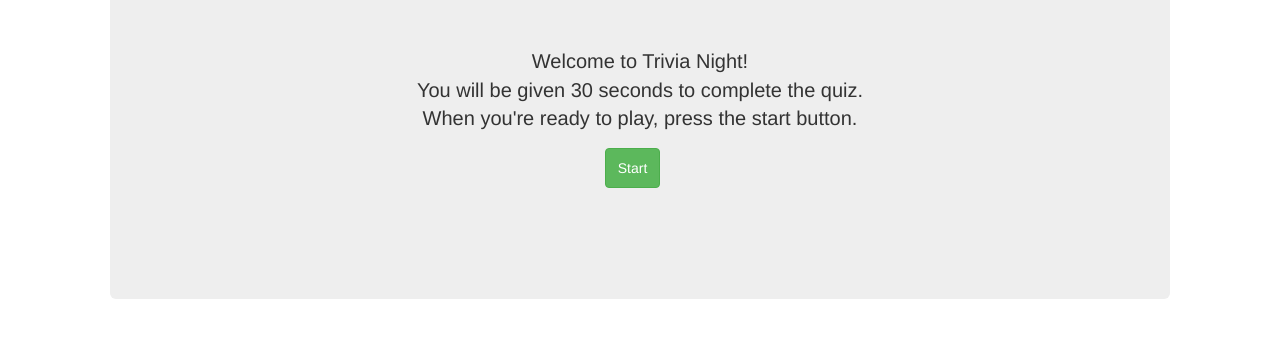
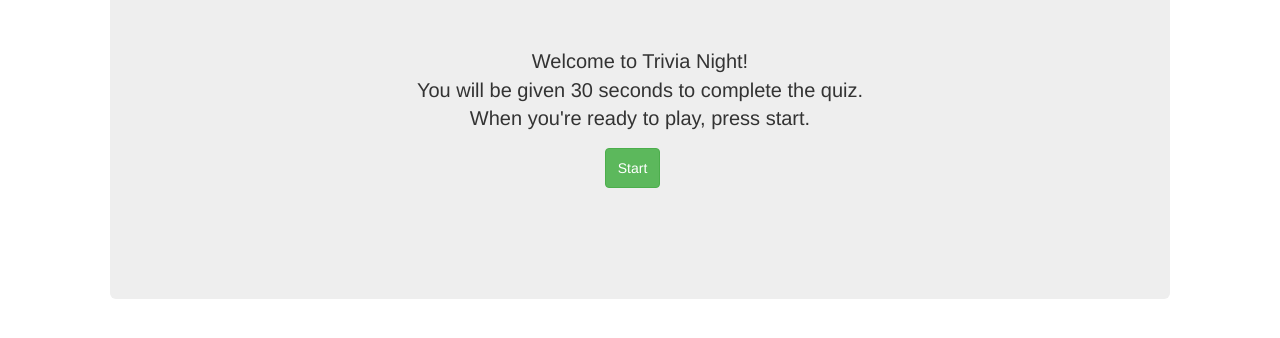
Before and after one commit to cheesysaurus/Trivia-Game-Basic, a plain HTML site: page index.html in a window 1280 px wide. Shown: the part 180-518 px from the top of the page. Drawn offline with nearby package versions, Linux system fonts and the light colour scheme.

Commit message:
tweaked welcome message

```diff
--- a/index.html
+++ b/index.html
@@ -23,7 +23,7 @@
 				<div id="welcome">
 					Welcome to Trivia Night!<br />
 					You will be given 30 seconds to complete the quiz.<br />
-					When you're ready to play, press the start button.
+					When you're ready to play, press start.
 				</div>
 				<button id="start" class="btn btn-success">Start</button>
 			</div>
```
